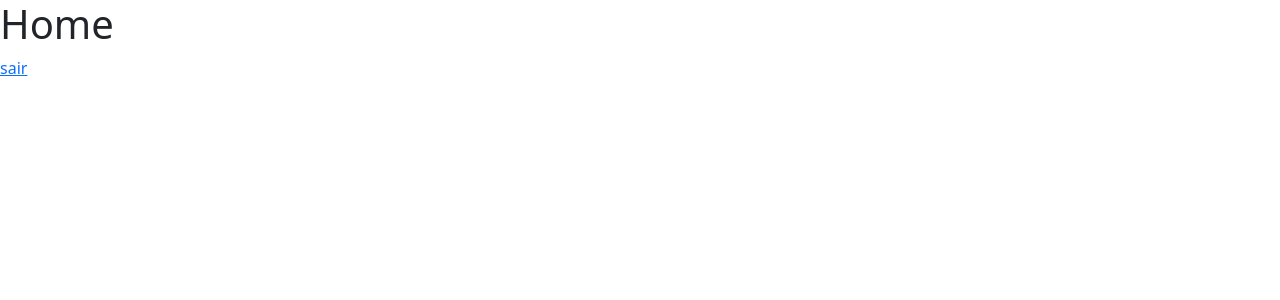
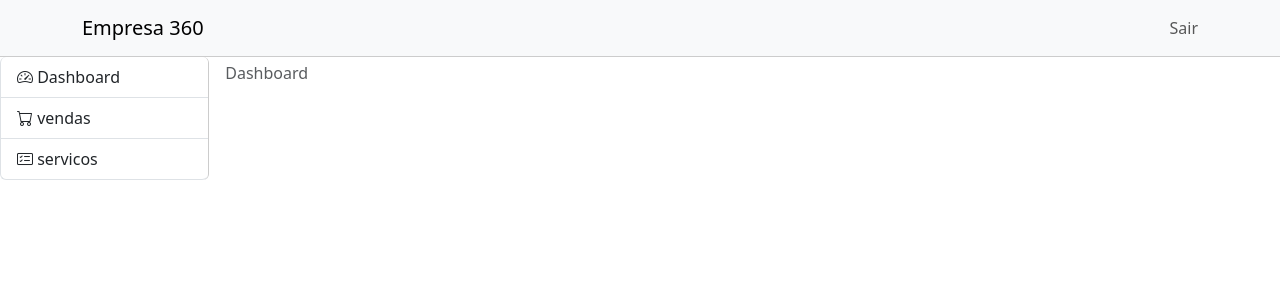
Before and after one commit to RodrigoMesquita-dev/empresa360, a Vue app: page /home in a window 1280 px wide. Shown: the top 300 px of the page. Built offline with nearby package versions, Linux system fonts and the light colour scheme.

Commit message:
chore: route children and push route

```diff
--- /dev/null
+++ b/src/components/servicos/Servicos.vue
@@ -0,0 +1,5 @@
+<template>
+  <div>
+    <h3>servicos</h3>
+  </div>
+</template>
--- /dev/null
+++ b/src/components/vendas/Vendas.vue
@@ -0,0 +1,5 @@
+<template>
+  <div>
+    <h3>vendas</h3>
+  </div>
+</template>
--- a/src/views/Home.vue
+++ b/src/views/Home.vue
@@ -1,16 +1,61 @@
 <template>
-  <div>
-    <h1>Home</h1>
-    <router-link to="/">sair</router-link>
-  </div>
+    <div>
+        <nav class="navbar navbar-light bg-light menu-superior">
+            <div class="container">
+                <a class="navbar-brand" href="#">Empresa 360</a>
+                <div class="navbar-nav">
+                    <ul class="navbar-nav">
+                        <li class="nav-item">
+                            <a class="nav-link" href="#">Sair</a>
+                        </li>
+                    </ul>
+                </div>
+            </div>
+        </nav>
+
+        <div class="d-flex">
+            <div class="list-group menu-esquerda">
+                <router-link class="list-group-item list-group-item-action" to="/home">
+                  <i class="bi bi-speedometer2"></i> Dashboard
+                </router-link>
+                <router-link class="list-group-item list-group-item-action" to="/home/vendas">
+                  <i class="bi bi-cart"></i> vendas
+                </router-link>
+                <router-link class="list-group-item list-group-item-action" to="/home/servicos">
+                  <i class="bi bi-card-checklist"></i> servicos
+                </router-link>
+            </div>
+
+            <div class="w-100">
+                <nav aria-label="breadcrumb" class="pt-1 ps-3">
+                    <ol class="breadcrumb">
+                        <li class="breadcrumb-item active" aria-current="page">Dashboard</li>
+                    </ol>
+                </nav>
+
+                <div class="container-fluid">
+                    <router-view></router-view>
+                </div>
+
+            </div>
+        </div>
+    </div>
 </template>
 
-<script>
-export default {
-  name: 'Home',
+
+<style scoped>
+.menu-superior {
+    border-bottom: solid 1px #ccc;
 }
-</script>
 
-<style>
+.menu-esquerda {
+    border-right: solid 1px #ccc;
+    width: 250px;
+}
+
+.list-group-item {
+    border-top: none;
+    border-right: none;
+}
 
 </style>
--- a/src/views/Login.vue
+++ b/src/views/Login.vue
@@ -24,10 +24,36 @@
                         <div class="mb-3">
                             <input type="password" class="form-control" placeholder="Senha">
                         </div>
-                        <button class="btn btn-primary">Login</button>
+                        <button class="btn btn-primary" @click="navegarPara">Login</button>
                     </div>
                 </div>
             </div>
         </div>
     </div>
 </template>
+
+
+<script>
+export default {
+    name: 'Login',
+    methods: {
+        navegarPara(){
+            // console.log(this.$router);
+
+            // this.$router.push('/home') // vai adicionar uma entrada no histórico de navegação do browser. sem que seja feita uma requisição http
+
+            // this.$router.push({ path: '/home' }) // também é possível enviar um objeto de configuração
+
+            // this.$router.replace('/home') // o replace vai pra nova rota, mas substitui a url do browser (também dá pra mandar com obj de configuração)
+
+            // this.$router.forward() // avança a navegação pelo histórico
+            // this.$router.back() // retrocede a navegação pelo histórico
+            // this.$router.go(2) // avança ou retrocede a navegação pelo histórico conforme a quantidade de passos
+            // this.$router.go(-2) // avança ou retrocede a navegação pelo histórico conforme a quantidade de passos
+
+            /* podemos usar esse método para implementar o login e dar um push no usuário se tudo
+            der certo, isso é navegação programática. */
+        }
+    }
+}
+</script>
```
Also changed, not shown: src/router.js (+12 -0 lines).
